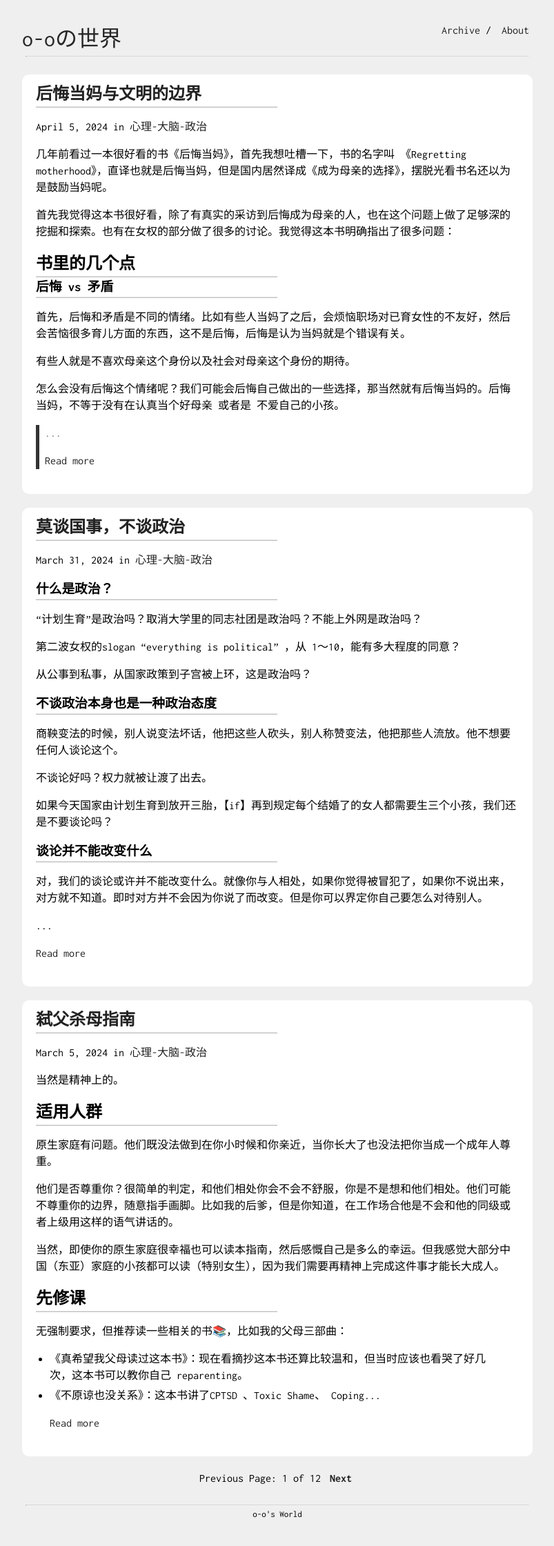
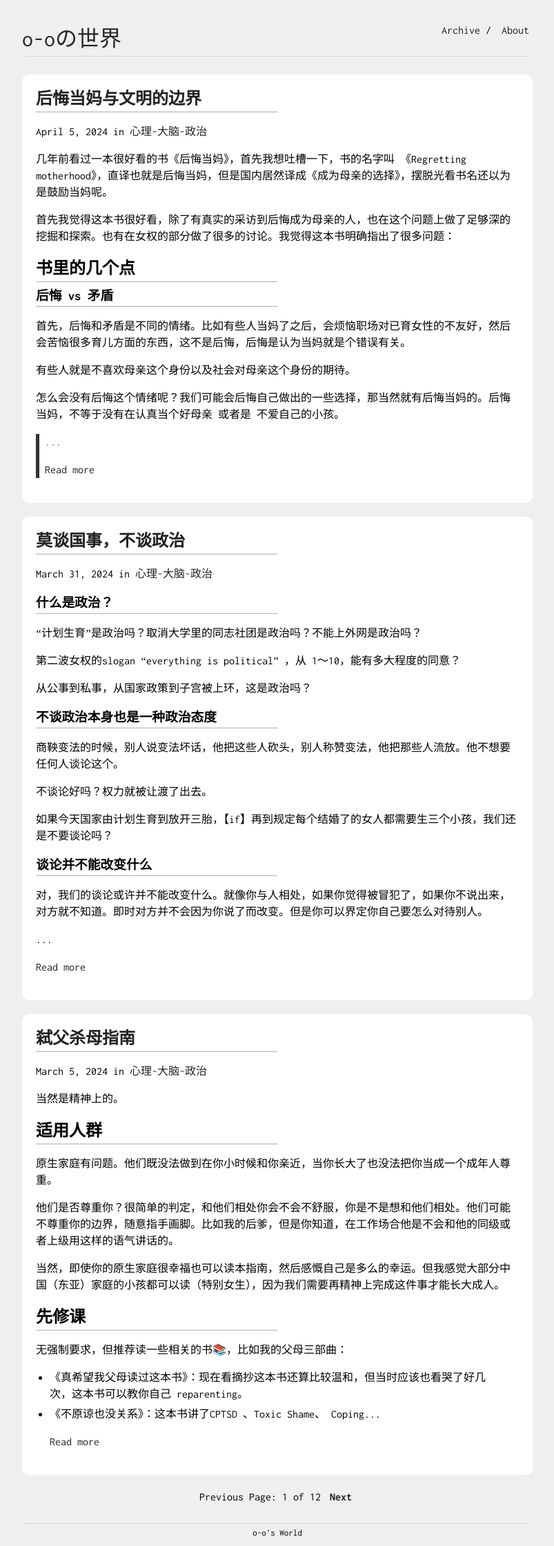
Before and after one commit to xue-think/xue-think.github.io, a Jekyll site: the page built from index.html, in a window 1280 px wide. Shown: the whole page at 69% size, without its empty margins (238-1041 px from the left). Built offline with Jekyll 4.4.1, drawn with Linux system fonts in a browser that asks for light colours; the list of posts is cut into pages by our own code; before the commit the page ends 2214 px from its top, so only the background shows below that.

Commit message:
Update main.scss

```diff
--- a/css/main.scss
+++ b/css/main.scss
@@ -171,7 +171,7 @@ code {
 .content {
     line-height: 1.5;
     h1, h2, h3, h4 {
-        margin-block-start: 0em !important;
+        margin-block-start: 0.3em !important;
         margin-block-end: 0em !important;
     }
     h1:after, h2:after, h3:after, h4:after {
```
